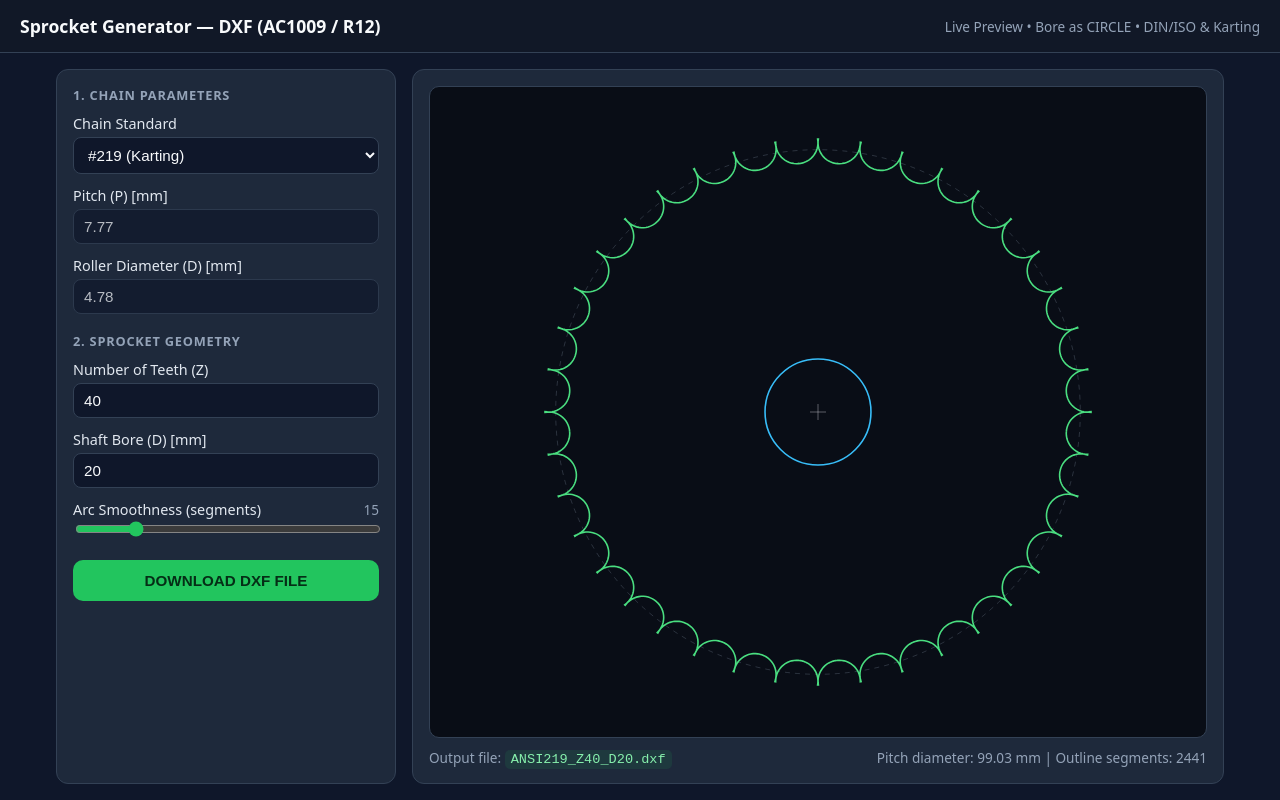
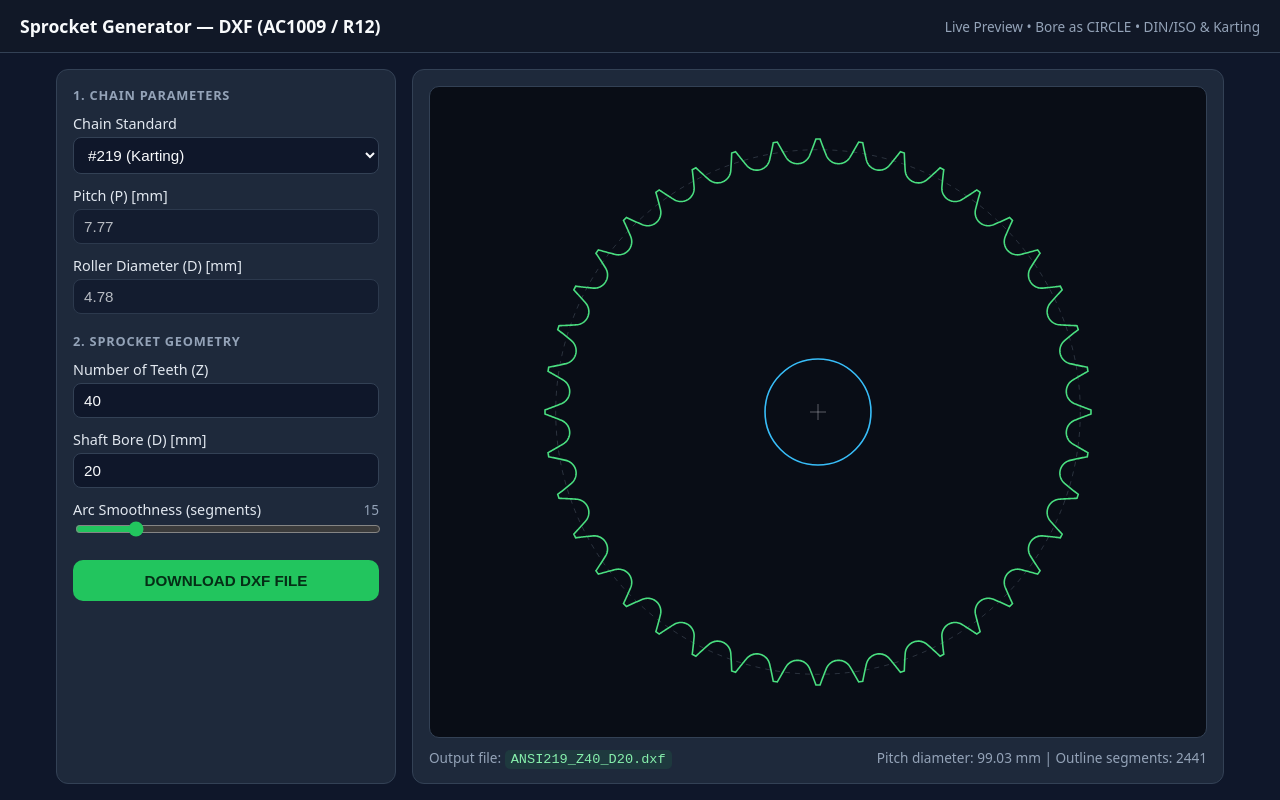
Before and after one commit to dexxpo-x/kartonbot, a plain HTML site: page index.html in a window 1280 px wide. Drawn offline with Linux system fonts and the light colour scheme.

Commit message:
Update index.html

```diff
--- a/index.html
+++ b/index.html
@@ -279,22 +279,13 @@
       const xc = Rp * Math.cos(Math.PI / N);
       const yc = P / 2;
 
-      // Seated roller radius with small clearance
-      const R1 = Math.max(0.2, D / 2 + 0.1);
+      const R1 = D / 2 + 0.1;
+      const ratio = Math.max(-1, Math.min(1, (R1 - 0.2 * P) / R1));
+      const thetaSweep = Math.acos(ratio);
 
-      // Tooth tip & sweep angle stabilized so thin rollers (like 04-1) keep a sharp #219-like tooth
-      const maxSweep = Math.min(Math.PI / (2 * N) * 1.4, 0.55);
-      const rawSweep = R1 > 0.2 * P
-        ? Math.acos(Math.max(-1, Math.min(1, (R1 - 0.2 * P) / R1)))
-        : maxSweep;
-      const thetaSweep = Math.min(rawSweep, maxSweep);
-
-      const tipOffset = Math.min(0.6 * P, Rp - (xc - R1) + 0.35 * P);
-      const X_tip = xc - R1 + tipOffset;
-      const tipHalfGap = Math.min(0.05 * P, P * 0.12 * Math.sin(Math.PI / N));
-
-      const P_tip_top = [X_tip, tipHalfGap];
-      const P_tip_bot = [X_tip, -tipHalfGap];
+      const X_tip = xc - R1 + 0.6 * P;
+      const P_tip_top = [X_tip, 0.05 * P];
+      const P_tip_bot = [X_tip, -0.05 * P];
 
       const d_L1_x = Math.cos(Math.PI + thetaSweep);
       const d_L1_y = Math.sin(Math.PI + thetaSweep);
```
